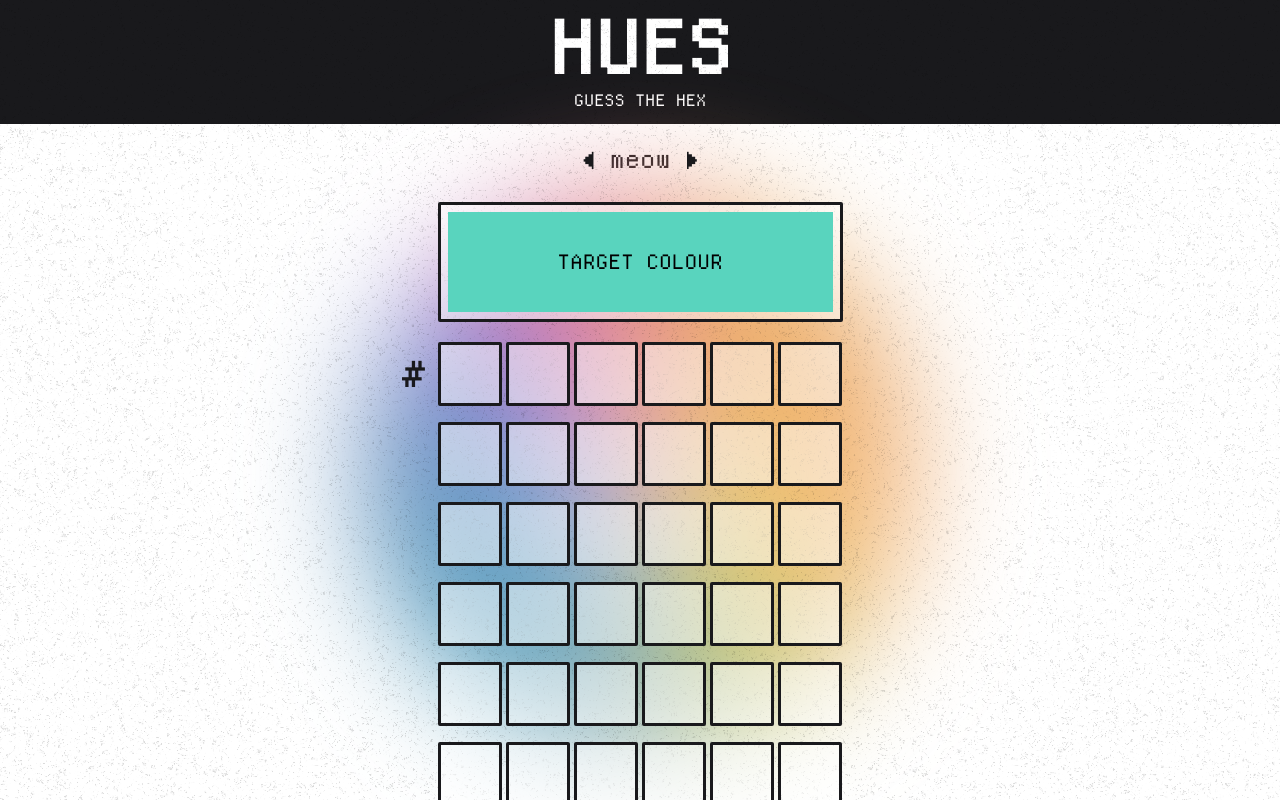
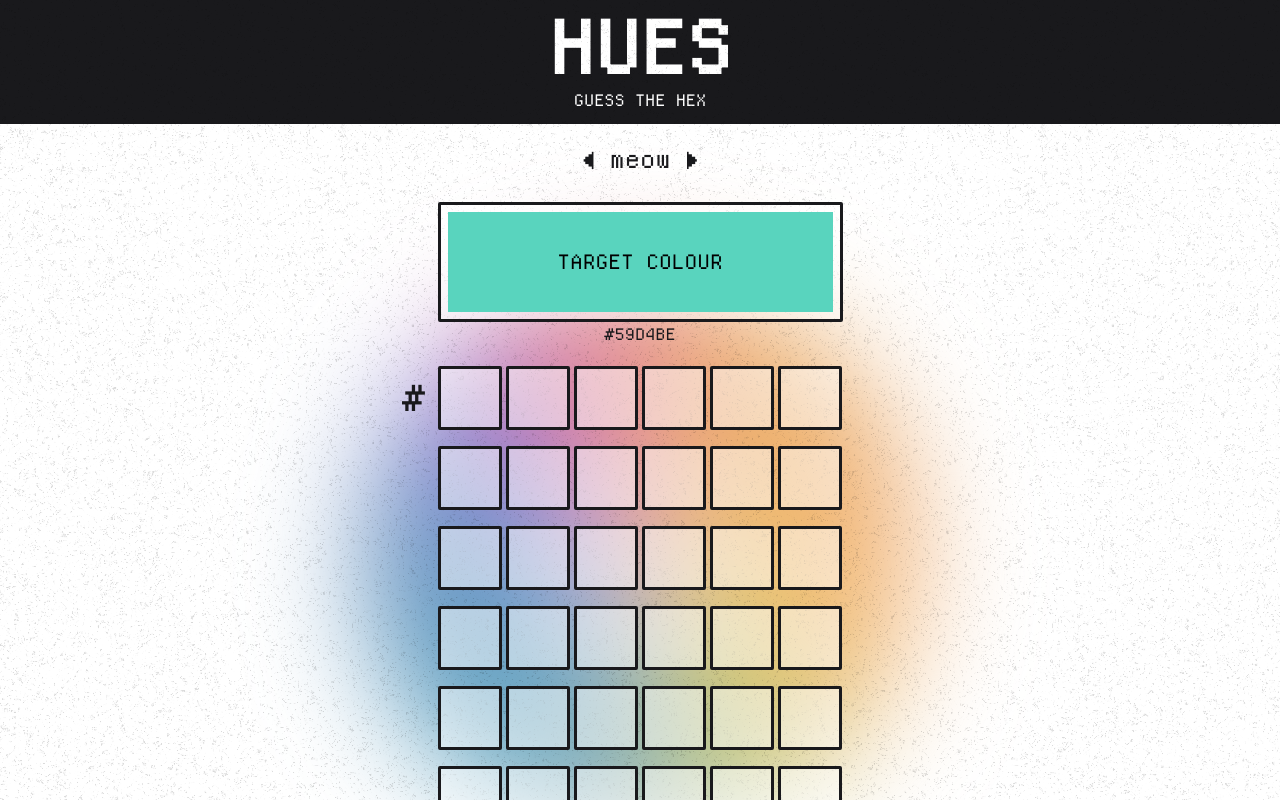
Before and after one commit to sarahbabar/hues, a Next.js app: page / in a window 1280 px wide. Shown: the top 800 px of the page. Built offline with nearby package versions, Linux system fonts and the light colour scheme.

Commit message:
added board box and text colours corresponding to guess

```diff
--- a/src/app/page.tsx
+++ b/src/app/page.tsx
@@ -2,15 +2,23 @@
 
 import Board from "@/components/board";
 import Keyboard from "@/components/keyboard";
-import { colorIsDarkAdvanced, randomColour } from "@/lib/helpers";
+import {
+  colorIsDarkAdvanced,
+  randomColour,
+  getTextColour,
+  EMPTY,
+  intToHex,
+} from "@/lib/helpers";
 import { useState } from "react";
+
+type GameState = "playing" | "won" | "lost";
 
 export default function Home() {
   // let date: string = new Date().toLocaleString().split(",")[0];
-  const initial: string[][] = [];
+  const initial: number[][] = [];
 
   for (let j = 0; j < 6; j++) {
-    const temp = new Array(6).fill("");
+    const temp = new Array(6).fill(EMPTY);
     initial.push(temp);
   }
 
@@ -19,28 +27,51 @@ export default function Home() {
   const [box, setBox] = useState(0);
   console.log(box);
   const [target, setTarget] = useState(randomColour());
-  const textColour = colorIsDarkAdvanced(target) ? "#ffffff" : "#000000";
 
-  // setting guess for game logic
-  // let guesses: string[] = [];
-  // let currentGuess: number = 0;
-  // let won: boolean = false;
+  const [guesses, setGuess] = useState([
+    "#ffffff80",
+    "#ffffff80",
+    "#ffffff80",
+    "#ffffff80",
+    "#ffffff80",
+    "#ffffff80",
+  ]);
 
-  // function checkGuess(guess: string): any[] {
-  //   const hex: string = "#" + guess;
-  //   if (hex === target) {
-  //     won = true;
-  //     currentGuess++;
-  //     return [hex, won];
-  //   }
-  //   let splitGuess: string[] = guess.split("");
-  //   currentGuess++;
-  //   guesses.push(hex);
-  //   return [hex, won];
-  // }
+  const submitGuess = () => {
+    if (box === 6) {
+      //   const newGuess = "#" + board[currRow].join("");
+      const newGuess = "#" + board[row].map(intToHex).join("");
+      //   console.log(newGuess);
+      //   console.log(board);
+      setGuess((currGuesses: string[]) => {
+        const newGuesses = [...currGuesses];
+        newGuesses[row] = newGuess;
+        return newGuesses;
+      });
+      setRow((prevRow: number) => {
+        return prevRow + 1;
+      });
+      setBox(0);
+    }
+    return;
+  };
+
+  const [gameState, setGameState] = useState<GameState>("playing");
+  const checkGame = () => {
+    if (guesses[row] === target) {
+      setGameState("won");
+    }
+    if (row >= 0 && row < 5 && guesses[row] !== target) {
+      setGameState("playing");
+    }
+    if (row === 5 && guesses[row] !== target) {
+      setGameState("lost");
+    }
+    return gameState;
+  };
 
   return (
-    <div className="flex flex-col items-center font-departure text-foreground">
+    <div className="flex flex-col items-center font-departure text-foreground relative">
       <div className="bg-foreground w-full mb-5">
         <h1 className="text-7xl font-departure uppercase font-bold text-center mt-3 mx-2 text-background hover:text-transparent hover:bg-clip-text hover:bg-gradient-to-t hover:from-fuchsia-500 hover:to-cyan-500">
           hues
@@ -73,7 +104,7 @@ export default function Home() {
                 >
                   <h2
                     className="font-departure text-xl"
-                    style={{ ["color" as any]: textColour }}
+                    style={{ ["color" as any]: getTextColour(target) }}
                   >
                     Target Colour
                   </h2>
@@ -82,7 +113,7 @@ export default function Home() {
             </div>
           </div>
 
-          {/* <h1>{randomColour()}</h1> */}
+          <h1>{target}</h1>
 
           {/* <div className="flex flex-row space-x-5 mt-4">
             {values.map((value: string, index: number) => (
@@ -106,21 +137,25 @@ export default function Home() {
           board={board}
           setBoard={setBoard}
           currRow={row}
-          setRow={setRow}
           currBox={box}
           setBox={setBox}
+          guesses={guesses}
+          submitGuess={submitGuess}
+          target={target}
         ></Board>
       </div>
 
       <Keyboard
         setBoard={setBoard}
         currRow={row}
-        setRow={setRow}
         currBox={box}
         setBox={setBox}
+        submitGuess={submitGuess}
       ></Keyboard>
 
       <div className="fixed top-0 left-0 w-screen h-screen z-10 pointer-events-none repeatBG"></div>
+
+      {/* <div className="fixed top-1/3  w-[450px] h-[450px] z-50 bg-white/80"></div> */}
     </div>
   );
 }
--- a/src/components/board.tsx
+++ b/src/components/board.tsx
@@ -1,23 +1,34 @@
 "use client";
-import { useEffect } from "react";
+import {
+  colorIsDarkAdvanced,
+  EMPTY,
+  getTextColour,
+  hexToInt,
+  intToHex,
+} from "@/lib/helpers";
+import { useEffect, useState } from "react";
 
 export default function Board({
   board,
   setBoard,
   currRow,
-  setRow,
   currBox,
   setBox,
+  guesses,
+  submitGuess,
+  target,
 }: {
-  board: string[][];
+  board: number[][];
   setBoard: any;
   currRow: number;
-  setRow: any;
   currBox: number;
   setBox: any;
+  guesses: string[];
+  submitGuess: any;
+  target: string;
 }) {
-  const setToBoard = (row: number, col: number, value: string) => {
-    setBoard((currBoard: string[][]) => {
+  const setToBoard = (row: number, col: number, value: number) => {
+    setBoard((currBoard: number[][]) => {
       const newBoard = [...currBoard];
       newBoard[row] = [...newBoard[row]];
       newBoard[row][col] = value;
@@ -27,10 +38,11 @@ export default function Board({
 
   useEffect(() => {
     const handleKeyPress = ({ key }: { key: string }) => {
-      console.log(`row: ${currRow}, box: ${currBox}, key: ${key}`);
+      //   console.log(`row: ${currRow}, box: ${currBox}, key: ${key}`);
       if (key === "Backspace") {
         if (currBox > 0) {
-          setToBoard(currRow, currBox - 1, "");
+          // set w/ empty string
+          setToBoard(currRow, currBox - 1, EMPTY);
           setBox((prevBox: number) => {
             return prevBox - 1;
           });
@@ -38,21 +50,32 @@ export default function Board({
         return;
       }
       if (key === "Enter") {
-        if (currBox === 6) {
-          setRow((prevRow: number) => {
-            return prevRow + 1;
-          });
-          setBox(0);
-        }
-        return;
+        // if (currBox === 6) {
+        //   //   const newGuess = "#" + board[currRow].join("");
+        //   const newGuess = "#" + board[currRow].map(intToHex).join("");
+        //   //   console.log(newGuess);
+        //   //   console.log(board);
+        //   setGuess((currGuesses: string[]) => {
+        //     const newGuesses = [...currGuesses];
+        //     newGuesses[currRow] = newGuess;
+        //     return newGuesses;
+        //   });
+        //   setRow((prevRow: number) => {
+        //     return prevRow + 1;
+        //   });
+        //   setBox(0);
+        // }
+        return submitGuess();
       }
       if (/^[a-fA-F0-9]$/.test(key)) {
+        key = key.toLowerCase();
+
         if (currBox > 5) {
           return;
         }
-        setToBoard(currRow, currBox, key.toLowerCase());
+        setToBoard(currRow, currBox, hexToInt(key));
         setBox((prevBox: number) => {
-          console.log("prev:", prevBox, "curr:", currBox);
+          //   console.log("prev:", prevBox, "curr:", currBox);
           return prevBox + 1;
         });
       }
@@ -63,6 +86,36 @@ export default function Board({
       window.removeEventListener("keyup", handleKeyPress);
     };
   }, [currRow, currBox]);
+
+  const hint = (
+    rowInd: number,
+    boxInd: number,
+    value: number
+  ): [string, boolean] => {
+    // "▲" "▼
+    if (rowInd >= currRow) {
+      return ["", false];
+    }
+    const targetArr = target.slice(1).split("").map(hexToInt);
+
+    const difference: number = targetArr[boxInd] - value;
+    if (difference === 0) {
+      return ["♥", false];
+    }
+
+    // go down
+    if (difference < 0) {
+      if (Math.abs(difference) === 1 || Math.abs(difference) === 2) {
+        return ["›", true];
+      }
+      return ["»", true];
+    }
+    // go up
+    if (difference === 1 || difference === 2) {
+      return ["‹", true];
+    }
+    return ["«", true];
+  };
 
   return (
     <div>
@@ -75,11 +128,28 @@ export default function Board({
             {row.map((box, boxIndex) => (
               <div key={boxIndex} className="flex flex-col items-center">
                 <div
-                  className="w-16 h-16 bg-white/50 border-[3px]
-                            border-foreground rounded-sm flex justify-center
-                            items-center text-xl font-bold uppercase"
+                  className="w-16 h-16 border-[3px]
+                            border-foreground rounded-sm flex flex-col justify-center
+                            items-center text-xl font-bold uppercase relative"
+                  style={{
+                    ["backgroundColor" as any]: guesses[rowIndex],
+                    ["color" as any]: getTextColour(guesses[rowIndex]),
+                  }}
                 >
-                  {box}
+                  {intToHex(box)}
+
+                  {(() => {
+                    const [h, r] = hint(rowIndex, boxIndex, box);
+                    return (
+                      <div
+                        className={`absolute top-0 right-1 text-sm ${
+                          r ? "rotate-90" : ""
+                        }`}
+                      >
+                        {h}
+                      </div>
+                    );
+                  })()}
                 </div>
               </div>
             ))}
--- a/src/lib/helpers.ts
+++ b/src/lib/helpers.ts
@@ -47,3 +47,57 @@ export function colorIsDarkAdvanced(bgColor: string) {
   const L = 0.2126 * c[0] + 0.7152 * c[1] + 0.0722 * c[2];
   return L <= 0.179;
 }
+
+export function getTextColour(target: string) {
+  return colorIsDarkAdvanced(target) ? "#ffffff" : "#000000";
+}
+
+export const EMPTY = 16;
+
+// prettier-ignore
+export function hexToInt(hex: string) {
+  switch (hex) {
+    case "0": return 0;
+    case "1": return 1;
+    case "2": return 2;
+    case "3": return 3;
+    case "4": return 4;
+    case "5": return 5;
+    case "6": return 6;
+    case "7": return 7;
+    case "8": return 8;
+    case "9": return 9;
+    case "a": return 10;
+    case "b": return 11;
+    case "c": return 12;
+    case "d": return 13;
+    case "e": return 14;
+    case "f": return 15;
+    case "": return EMPTY;
+    default: throw new Error('Invalid hexadecimal value');
+  }
+}
+
+// prettier-ignore
+export function intToHex(int: number) {
+  switch (int) {
+    case 0: return "0";
+    case 1: return "1";
+    case 2: return "2";
+    case 3: return "3";
+    case 4: return "4";
+    case 5: return "5";
+    case 6: return "6";
+    case 7: return "7";
+    case 8: return "8";
+    case 9: return "9";
+    case 10: return "a";
+    case 11: return "b";
+    case 12: return "c";
+    case 13: return "d";
+    case 14: return "e";
+    case 15: return "f";
+    case 16: return "";
+    default: throw new Error('Invalid integer value');
+  }
+}
```
Also changed, not shown: src/components/keyboard.tsx (+25 -15 lines).
